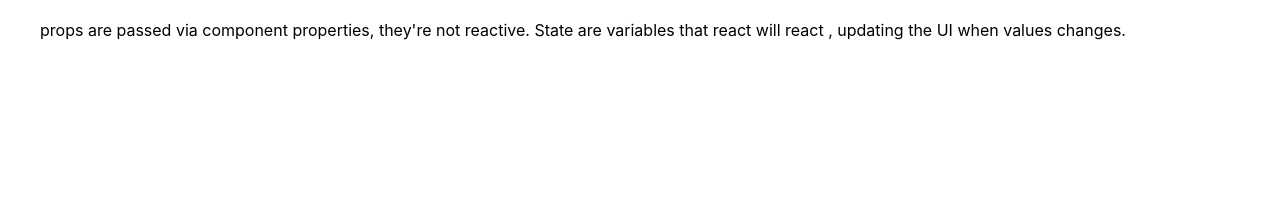
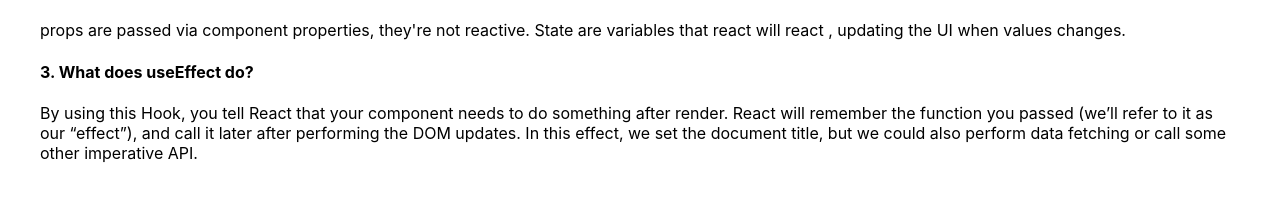
Before and after one commit to oonik/ultra-fitness-active-club, a React (Create React App) app: page / in a window 1280 px wide. Shown: the part 1205-1402 px from the top of the page. Before the commit the page ends 1301 px from the top, so only its background shows below. Built offline with nearby package versions, Linux system fonts and the light colour scheme.

Commit message:
third question add

```diff
--- a/src/component/Question/Question.js
+++ b/src/component/Question/Question.js
@@ -7,6 +7,8 @@ const Question = () => {
             <p>ReactJS divides the UI into isolated reusable pieces of code known as components. React components work similarly to JavaScript functions as they accept arbitrary inputs called properties or props. It's possible to have as many components as necessary without cluttering your code.</p>
             <h4>2. props and state difference?</h4>
             <p>props are passed via component properties, they're not reactive. State are variables that react will react , updating the UI when values changes.</p>
+            <h4>3. What does useEffect do?</h4>
+            <p>By using this Hook, you tell React that your component needs to do something after render. React will remember the function you passed (we’ll refer to it as our “effect”), and call it later after performing the DOM updates. In this effect, we set the document title, but we could also perform data fetching or call some other imperative API.</p>
         </div>
     );
 };
```
